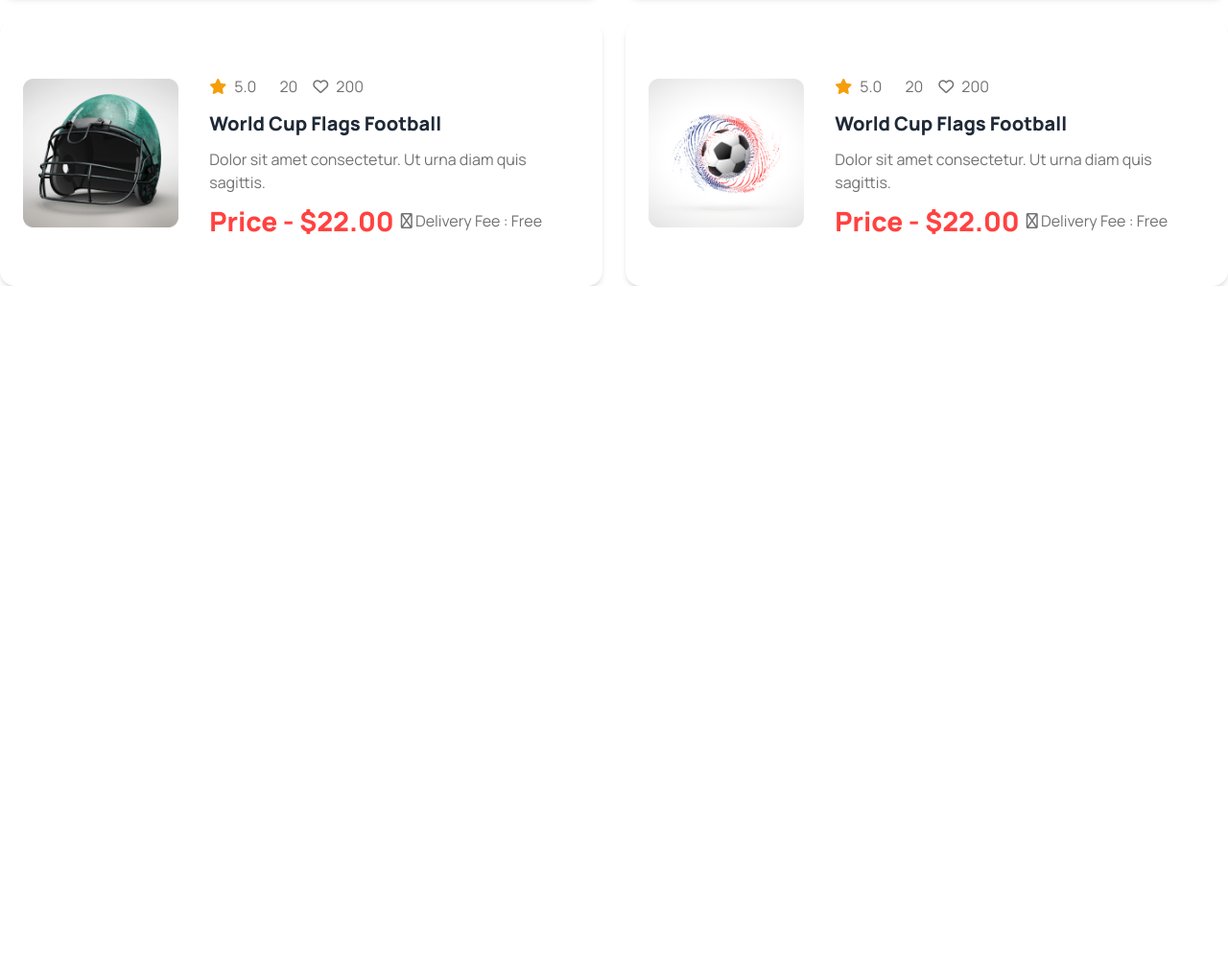
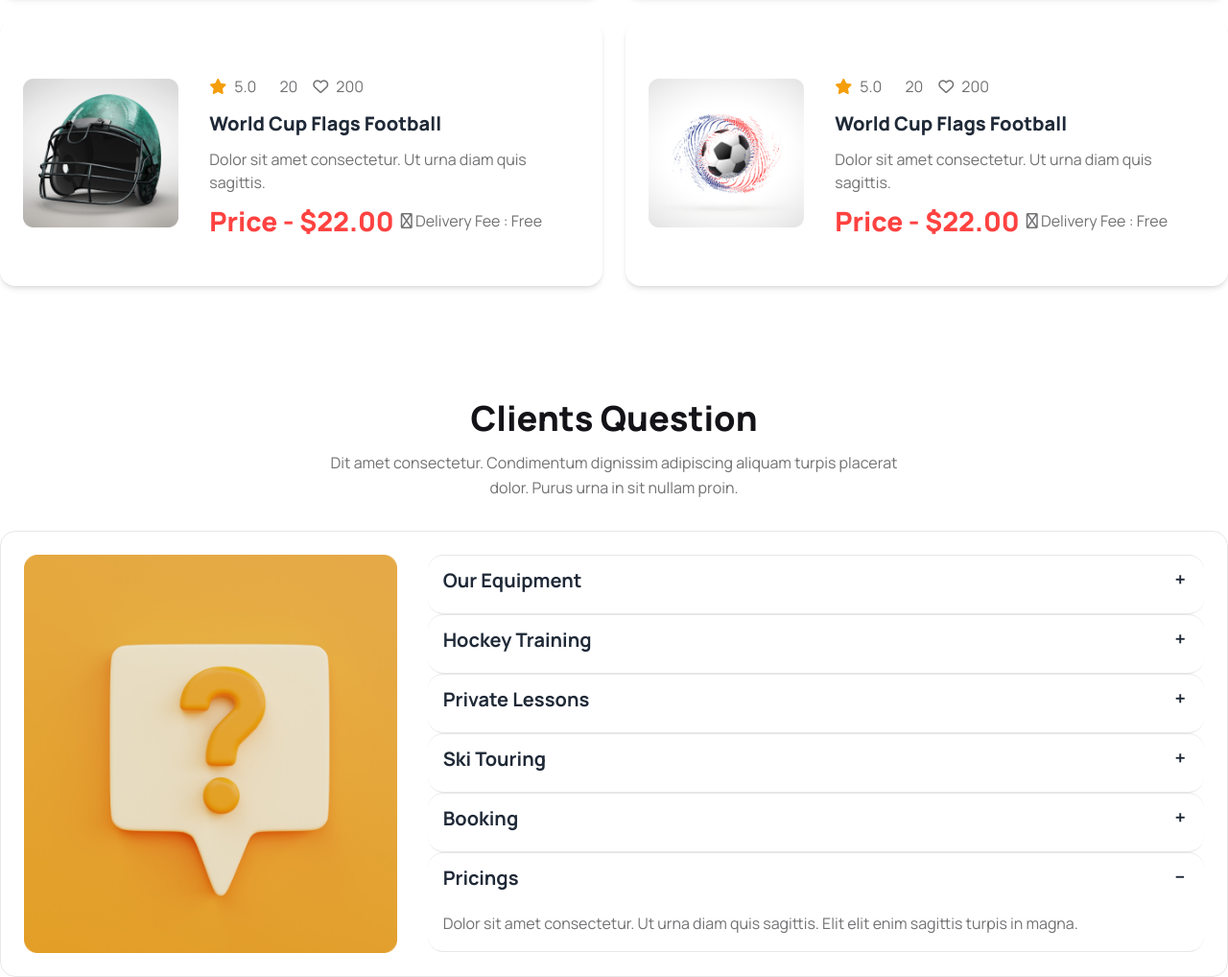
Before and after one commit to NurTheDev/Hockey, a website built with Vite: page index.html in a window 1280 px wide. Shown: the part 3340-4358 px from the top of the page at 96% size. Before the commit the page ends 3638 px from the top, so only its background shows below. Built offline with nearby package versions, Linux system fonts and the light colour scheme; some icons are missing.

Commit message:
FAQ section done

```diff
--- a/index.html
+++ b/index.html
@@ -670,6 +670,117 @@
         </div>
       </section>
       <!-- ================ progress Section =========================== -->
+
+      <!-- ======================== FAQ Section =============================== -->
+      <section class="container mx-auto">
+        <div
+          class="flex flex-col justify-center items-center gap-y-4 lg:gap-y-6 text-center py-6 lg:py-8"
+        >
+          <h2 class="text-font_black text-mh_22 lg:text-dh mt-16 lg:mt-24">
+            Clients Question
+          </h2>
+          <p
+            class="max-w-mx_w_m lg:max-w-mx_w_d text-normal_text_size text-light_gray"
+          >
+            Dit amet consectetur. Condimentum dignissim adipiscing aliquam
+            turpis placerat dolor. Purus urna in sit nullam proin.
+          </p>
+        </div>
+        <div
+          class="grid grid-cols-1 lg:grid-cols-3 gap-y-6 lg:gap-x-8 p-6 lg:8 border border-border_color rounded-2xl"
+        >
+          <div>
+            <img class="w-full" src="Images/11.png" alt="Images/11.png" />
+          </div>
+          <div class="col-span-2">
+            <div class="collapse collapse-plus border-y border-border_color">
+              <input type="radio" name="my-accordion-3" checked="checked" />
+              <div class="collapse-title text-text_progress font-bold">
+                Our Equipment
+              </div>
+              <div
+                class="collapse-content text-normal_text_size text-light_gray"
+              >
+                <p>
+                  Dolor sit amet consectetur. Ut urna diam quis sagittis. Elit
+                  elit enim sagittis turpis in magna.
+                </p>
+              </div>
+            </div>
+            <div class="collapse collapse-plus border-y border-border_color">
+              <input type="radio" name="my-accordion-3" checked="checked" />
+              <div class="collapse-title text-text_progress font-bold">
+                Hockey Training
+              </div>
+              <div
+                class="collapse-content text-normal_text_size text-light_gray"
+              >
+                <p>
+                  Dolor sit amet consectetur. Ut urna diam quis sagittis. Elit
+                  elit enim sagittis turpis in magna.
+                </p>
+              </div>
+            </div>
+            <div class="collapse collapse-plus border-y border-border_color">
+              <input type="radio" name="my-accordion-3" checked="checked" />
+              <div class="collapse-title text-text_progress font-bold">
+                Private Lessons
+              </div>
+              <div
+                class="collapse-content text-normal_text_size text-light_gray"
+              >
+                <p>
+                  Dolor sit amet consectetur. Ut urna diam quis sagittis. Elit
+                  elit enim sagittis turpis in magna.
+                </p>
+              </div>
+            </div>
+            <div class="collapse collapse-plus border-y border-border_color">
+              <input type="radio" name="my-accordion-3" checked="checked" />
+              <div class="collapse-title text-text_progress font-bold">
+                Ski Touring
+              </div>
+              <div
+                class="collapse-content text-normal_text_size text-light_gray"
+              >
+                <p>
+                  Dolor sit amet consectetur. Ut urna diam quis sagittis. Elit
+                  elit enim sagittis turpis in magna.
+                </p>
+              </div>
+            </div>
+            <div class="collapse collapse-plus border-y border-border_color">
+              <input type="radio" name="my-accordion-3" checked="checked" />
+              <div class="collapse-title text-text_progress font-bold">
+                Booking
+              </div>
+              <div
+                class="collapse-content text-normal_text_size text-light_gray"
+              >
+                <p>
+                  Dolor sit amet consectetur. Ut urna diam quis sagittis. Elit
+                  elit enim sagittis turpis in magna.
+                </p>
+              </div>
+            </div>
+            <div class="collapse collapse-plus border-y border-border_color">
+              <input type="radio" name="my-accordion-3" checked="checked" />
+              <div class="collapse-title text-text_progress font-bold">
+                Pricings
+              </div>
+              <div
+                class="collapse-content text-normal_text_size text-light_gray"
+              >
+                <p>
+                  Dolor sit amet consectetur. Ut urna diam quis sagittis. Elit
+                  elit enim sagittis turpis in magna.
+                </p>
+              </div>
+            </div>
+          </div>
+        </div>
+      </section>
+      <!-- ======================== FAQ Section =============================== -->
     </main>
   </body>
 </html>
--- a/tailwind.config.js
+++ b/tailwind.config.js
@@ -34,6 +34,7 @@ module.exports = {
         primary_color: "#FF4240",
         font_black: "#131318",
         light_gray: "#13131899",
+        border_color: "#1313181a",
       },
     },
   },
```
